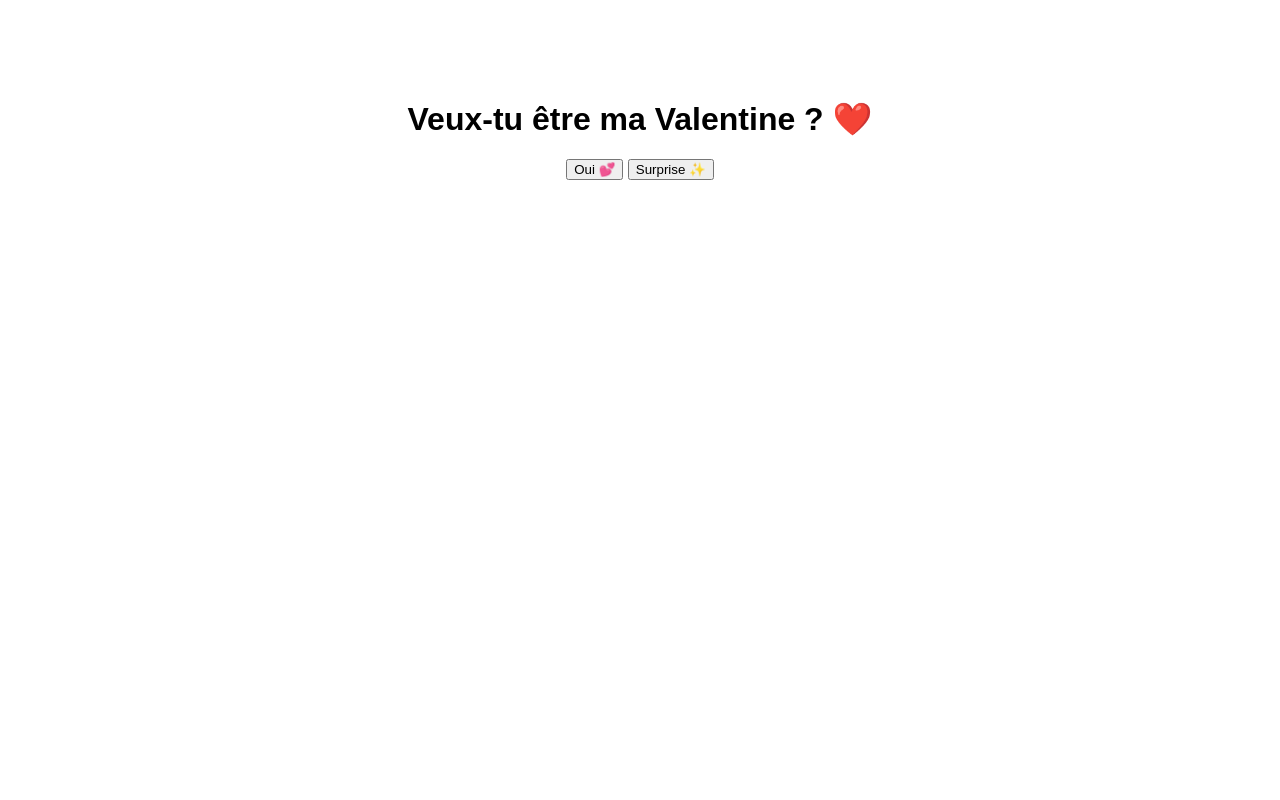
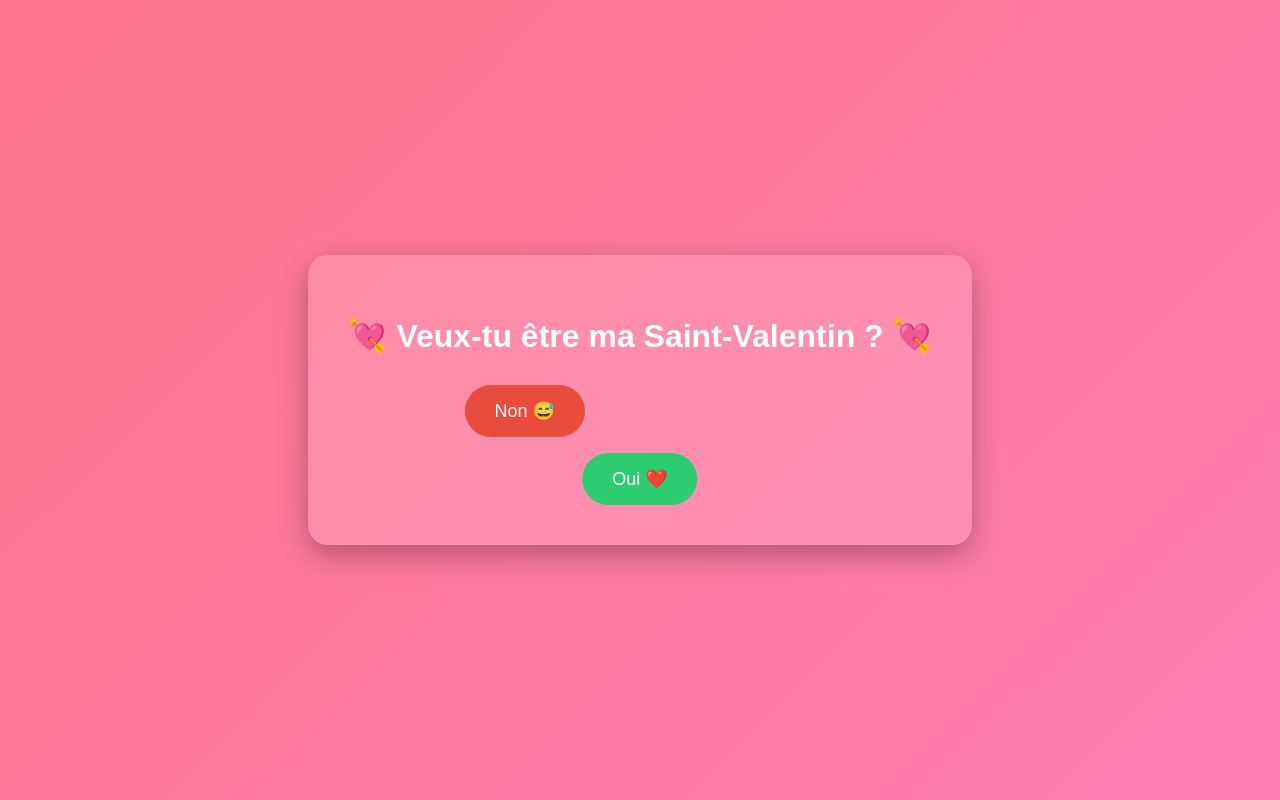
Before and after one commit to Tila23/test, a plain HTML site: page index.html in a window 1280 px wide. Drawn offline with Linux system fonts and the light colour scheme.

Commit message:
Update index.html

```diff
--- a/index.html
+++ b/index.html
@@ -3,11 +3,90 @@
 <head>
   <meta charset="UTF-8">
   <title>💘 Saint Valentin</title>
+  <style>
+    body {
+      height: 100vh;
+      margin: 0;
+      display: flex;
+      justify-content: center;
+      align-items: center;
+      background: linear-gradient(135deg, #ff758c, #ff7eb3);
+      font-family: Arial, sans-serif;
+    }
+
+    .card {
+      text-align: center;
+      background: rgba(255,255,255,0.15);
+      padding: 40px;
+      border-radius: 20px;
+      color: white;
+      box-shadow: 0 10px 30px rgba(0,0,0,0.3);
+    }
+
+    h1 {
+      margin-bottom: 30px;
+    }
+
+    .buttons {
+      position: relative;
+      height: 120px;
+    }
+
+    button {
+      padding: 15px 30px;
+      font-size: 18px;
+      border: none;
+      border-radius: 30px;
+      cursor: pointer;
+      position: absolute;
+      transition: 0.2s;
+    }
+
+    #yes {
+      background: #2ecc71;
+      color: white;
+      left: 50%;
+      transform: translateX(-50%);
+      bottom: 0;
+    }
+
+    #no {
+      background: #e74c3c;
+      color: white;
+      left: 20%;
+      top: 0;
+    }
+  </style>
 </head>
-<body style="text-align:center; font-family:Arial; margin-top:100px;">
-  <h1>Veux-tu être ma Valentine ? ❤️</h1>
+<body>
 
-  <button onclick="alert('Ouiiiii 😍')">Oui 💕</button>
-  <button onclick="alert('Surprise 😉')">Surprise ✨</button>
+  <div class="card">
+    <h1>💘 Veux-tu être ma Saint-Valentin ? 💘</h1>
+
+    <div class="buttons">
+      <button id="no">Non 😅</button>
+      <button id="yes" onclick="window.location.href='bambi.html'">
+        Oui ❤️
+      </button>
+    </div>
+  </div>
+
+  <script>
+    const noBtn = document.getElementById("no");
+
+    noBtn.addEventListener("mouseover", () => {
+      const container = document.querySelector(".buttons");
+
+      const maxX = container.clientWidth - noBtn.offsetWidth;
+      const maxY = container.clientHeight - noBtn.offsetHeight;
+
+      const randomX = Math.random() * maxX;
+      const randomY = Math.random() * maxY;
+
+      noBtn.style.left = randomX + "px";
+      noBtn.style.top = randomY + "px";
+    });
+  </script>
+
 </body>
 </html>
```
